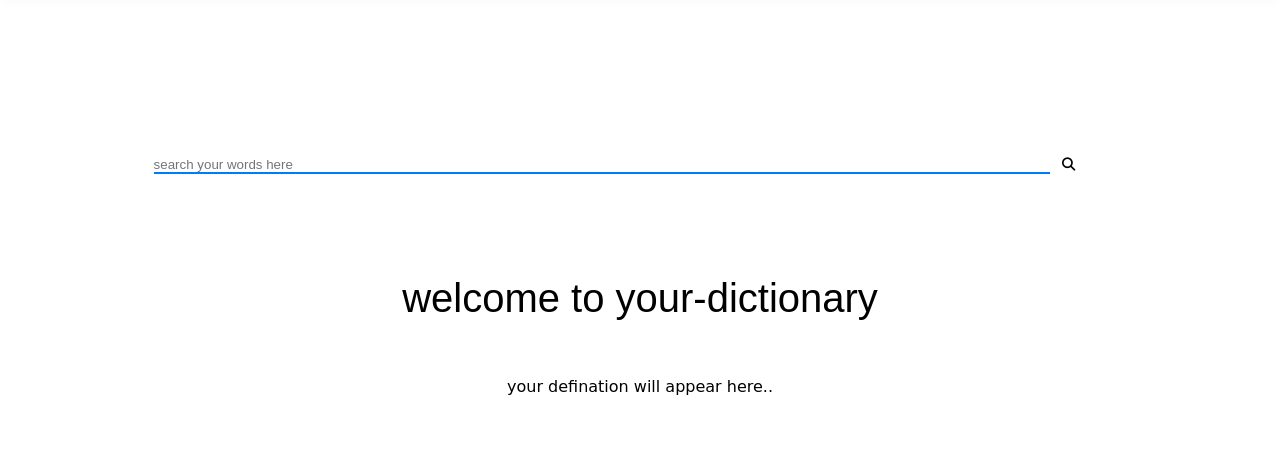
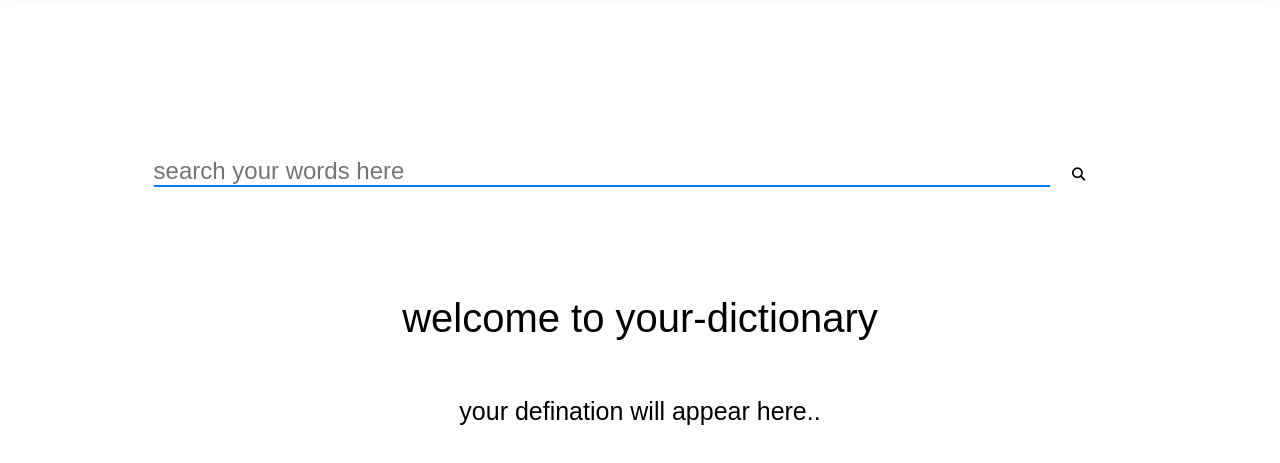
Before and after one commit to sarhak234/YOUR-dict, a plain HTML site: page index.html in a window 1280 px wide. Shown: the part 83-546 px from the top of the page. Drawn offline with Linux system fonts and the light colour scheme; a web font is replaced by a local one.

Commit message:
Update dict.css

```diff
--- a/dict.css
+++ b/dict.css
@@ -6,6 +6,7 @@
     padding: 0;
     box-sizing: border-box;
 }
+
 /* D:\api new\dict.css */
 nav {
     height: 10vh;
@@ -50,12 +51,13 @@ li a {
     border-bottom: 2px solid #007aff;
     margin-left: 12vw;
     margin-top: 20vh;
+    font-size: 24px;
 }
 
 #btn {
     background-color: transparent;
-    height: 30px;
-    width: 30px;
+    height: 50px;
+    width: 50px;
     border-radius: 30px;
     border: none;
 }
@@ -86,10 +88,12 @@ ul li p {
     display: grid;
     justify-content: center;
     margin-top: 7vh;
-    font-family: "Dancing Script", cursive;
+    font-family: "Reddit Sans Condensed", sans-serif;
     font-optical-sizing: auto;
-    font-weight: 400;
+    font-weight: 450;
     font-style: normal;
+    font-size: 25px;
+
 }
 
 @media only screen and (max-width:405px) {
```
